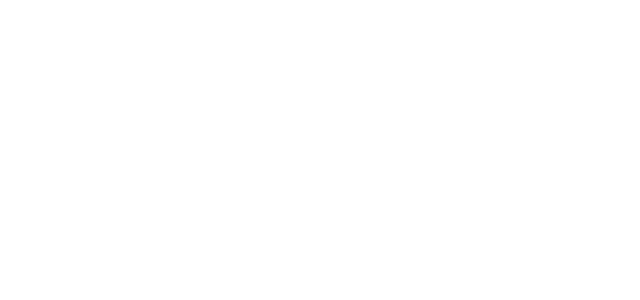
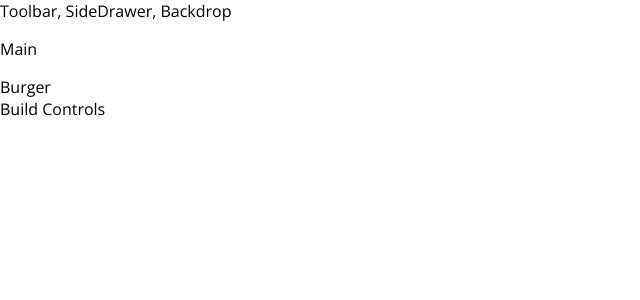
Before and after one commit to kapilag96/burger-builder, a React (Create React App) app: page / in a window 1280 px wide. Shown: the top 300 px of the page, without its empty margins (0-640 px from the left). Built offline with nearby package versions, Linux system fonts and the light colour scheme.

Commit message:
Create placeholder components

```diff
--- a/src/App.js
+++ b/src/App.js
@@ -1,7 +1,12 @@
+import BurgerBuilder from "./containers/BurgerBuilder/BurgerBuilder";
+import Layout from "./components/Layout/Layout"
+
 function App() {
   return (
-    <div>
-    </div>
+    <Layout>
+      <p>Main</p>
+      <BurgerBuilder/>
+    </Layout>
   );
 }
 
--- /dev/null
+++ b/src/components/Layout/Layout.js
@@ -0,0 +1,12 @@
+import classes from './Layout.module.css';
+
+const Layout = (props) => (
+  <>
+    <div>Toolbar, SideDrawer, Backdrop</div>
+    <main className={classes.Content}>
+        {props.children}
+    </main>
+  </>
+);
+
+export default Layout;
--- /dev/null
+++ b/src/components/Layout/Layout.module.css
@@ -0,0 +1,3 @@
+.Content{
+    margin-top: 16px;
+}
--- /dev/null
+++ b/src/containers/BurgerBuilder/BurgerBuilder.js
@@ -0,0 +1,14 @@
+import { Component } from 'react';
+
+class BurgerBuilder extends Component{
+  render(){
+    return (
+      <>
+        <div>Burger</div>
+        <div>Build Controls</div>
+      </>
+    );
+  }
+}
+
+export default BurgerBuilder;
--- a/src/index.css
+++ b/src/index.css
@@ -1,10 +1,7 @@
 body {
   margin: 0;
   padding: 0;
-  font-family: ;
-  font-family: -apple-system, BlinkMacSystemFont, 'Segoe UI', 'Roboto', 'Oxygen',
-    'Ubuntu', 'Cantarell', 'Fira Sans', 'Droid Sans', 'Helvetica Neue',
-    sans-serif;
+  font-family: "Open Sans", "sans-serif";
   -webkit-font-smoothing: antialiased;
   -moz-osx-font-smoothing: grayscale;
 }
```
